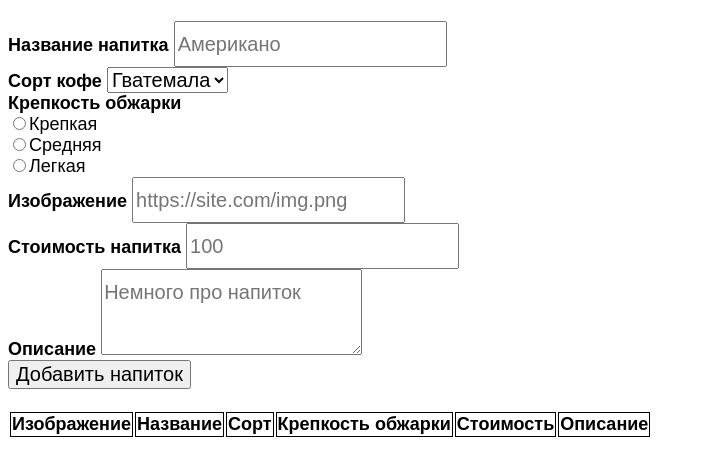
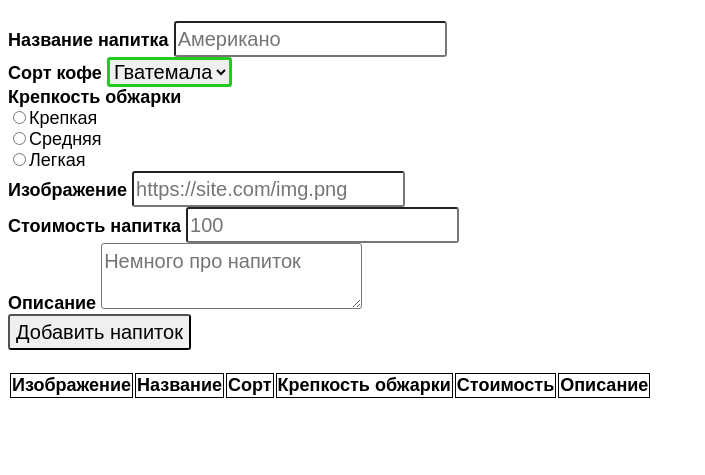
Before and after one commit to kofeyok58/pr2, a plain HTML site: page пр2/index.html in a window 1280 px wide. Shown: the part 69-544 px from the top of the page, without its empty margins (0-705 px from the left). Drawn offline with Linux system fonts and the light colour scheme.

Commit message:
Add files via upload

```diff
--- a/пр2/index.html
+++ b/пр2/index.html
@@ -42,7 +42,7 @@
             <textarea type="text" id="description" name="description" placeholder="Немного про напиток"></textarea>
         <br>
 
-            <input type="submit" value="Добавить напиток">
+            <input type="submit" id="btn" value="Добавить напиток">
 
 
     </form>
--- a/пр2/style.css
+++ b/пр2/style.css
@@ -1,21 +1,32 @@
 body{
     font: 18px sans-serif;
-    color: #000000;
+    color: #000;
+    border-radius: 3px 3px 3px 3px;
 }
 label{
     font-weight: bold;
 }
+
+input[type="radio"]:checked {
+    background-color: green;
+}
+
 input,
 input::placeholder {
-    font: 1.25rem/2 sans-serif;
+    font: 1.25rem/1.5 sans-serif;
+    border-radius: 3px 3px 3px 3px;
 }
 textarea,
 textarea::placeholder{
-    font: 1.25rem/2 sans-serif;
+    font: 1.25rem/1.5 sans-serif;
+    border-radius: 3px 3px 3px 3px;
 
 }
 #sort{
     font: 1.25rem sans-serif;
+    border-radius: 3px 3px 3px 3px;
+    border: 3px solid #000;
+    border-color: rgb(37, 200, 37);
 }
 
 th {
```
